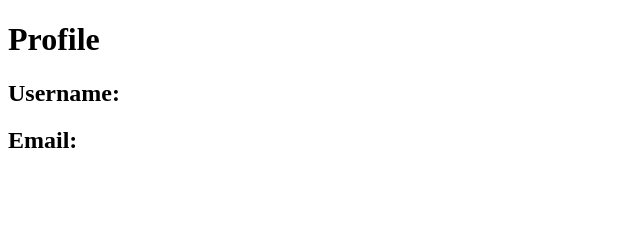
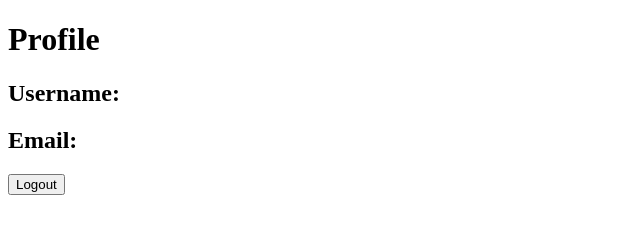
Before and after one commit to BernardoEscobedo/restapi-nodejs-postgres, a website: page public/profile.html in a window 1280 px wide. Shown: the whole page, without its empty margins (0-640 px from the left). Drawn offline with nearby package versions, Linux system fonts and the light colour scheme; no server answers; sample sign-in values are in the browser's storage.

Commit message:
Actualizacion

```diff
--- a/public/profile.html
+++ b/public/profile.html
@@ -9,6 +9,8 @@
     <h1>Profile</h1>
     <h2>Username: <span id="username"></span></h2>
     <h2>Email: <span id="email"></span></h2>
+
+    <button id="logout">Logout</button>
 
     <script src="https://cdn.jsdelivr.net/npm/axios/dist/axios.min.js"></script>
     <script>
```
Also changed, not shown: public/admin.html (+1 -1 lines).
